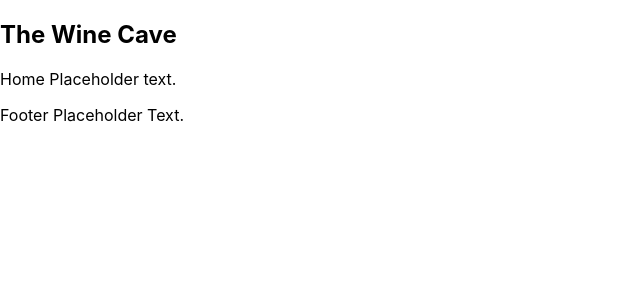
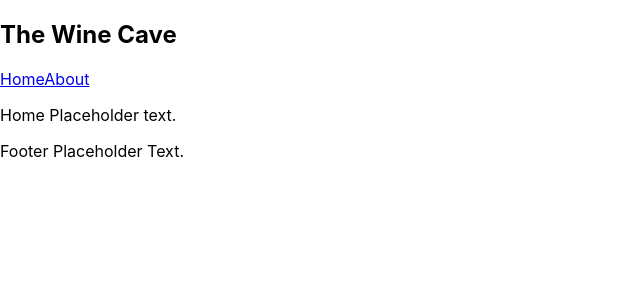
Before and after one commit to bowdumb/the-wine-cave, a React (Create React App) app in the folder wine-cave/: page / in a window 1280 px wide. Shown: the top 300 px of the page, without its empty margins (0-640 px from the left). Built offline with nearby package versions, Linux system fonts and the light colour scheme.

Commit message:
Barebones navbar links are implemented. Currently just HTML.

```diff
--- a/wine-cave/src/components/Navbar.js
+++ b/wine-cave/src/components/Navbar.js
@@ -1,7 +1,14 @@
 import React, { useState } from 'react';
+import { NavLink } from 'react-router-dom';
+import'../styles/Navbar.css';
 
 
 function Navbar() {
+    const [activeLink, setActiveLink] = useState('');
+
+    const handleLinkClick = (link) => {
+        setActiveLink(link);
+    };
 
     return (
         <div>
@@ -10,6 +17,27 @@ function Navbar() {
                     <h1 className = "navbar-title">
                         The Wine Cave
                     </h1>
+                    <nav>
+                        <div className = "navbar-links">
+                            <NavLink
+                            exact
+                            to="/"
+                            className = "nav-link"
+                            activeClassName= "active-link"
+                            onClick = {() => handleLinkClick("/")}
+                            >
+                                Home
+                            </NavLink>
+                            <NavLink
+                            to="/about"
+                            classname = "nav-link"
+                            activeClassName = "active-link"
+                            onClick = {() => handleLinkClick("/about")}
+                            >
+                                About
+                            </NavLink>
+                        </div>
+                    </nav>
                 </div>
             </section>
         </div>
```
Also changed, not shown: wine-cave/src/styles/Navbar.css (added).
